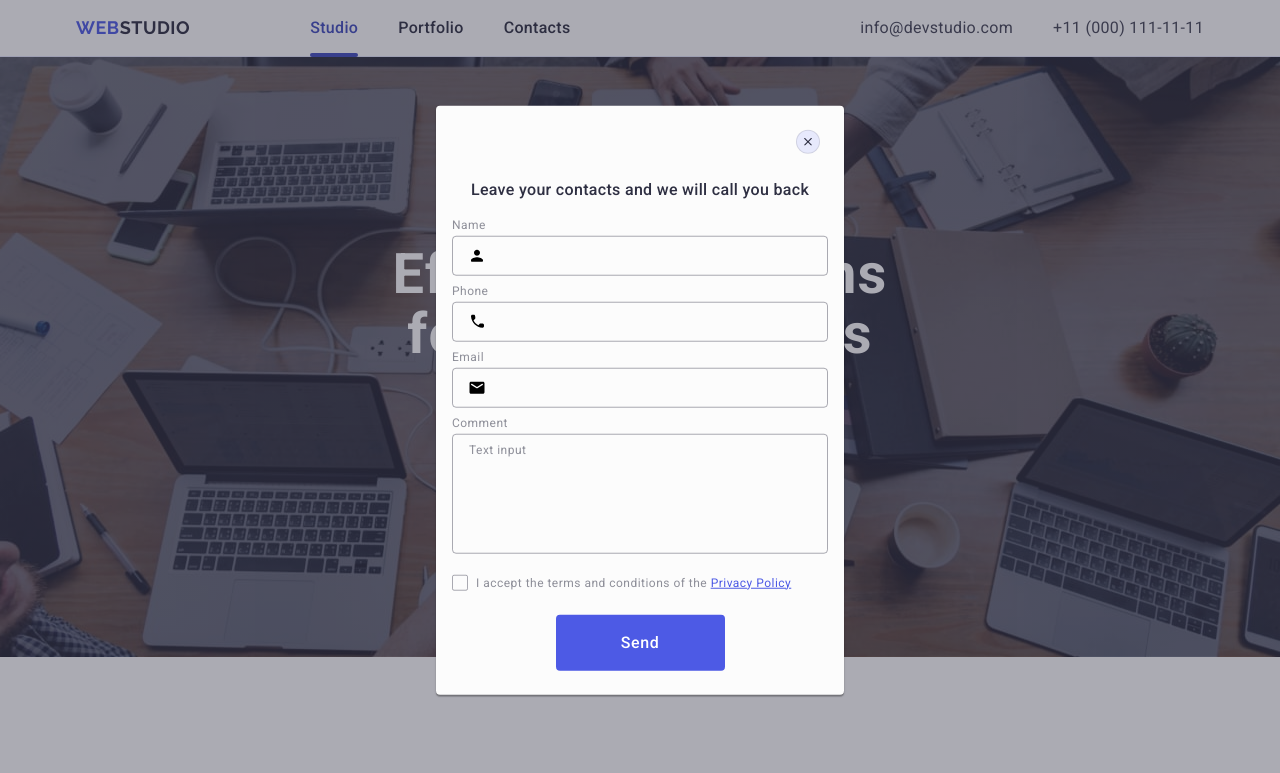
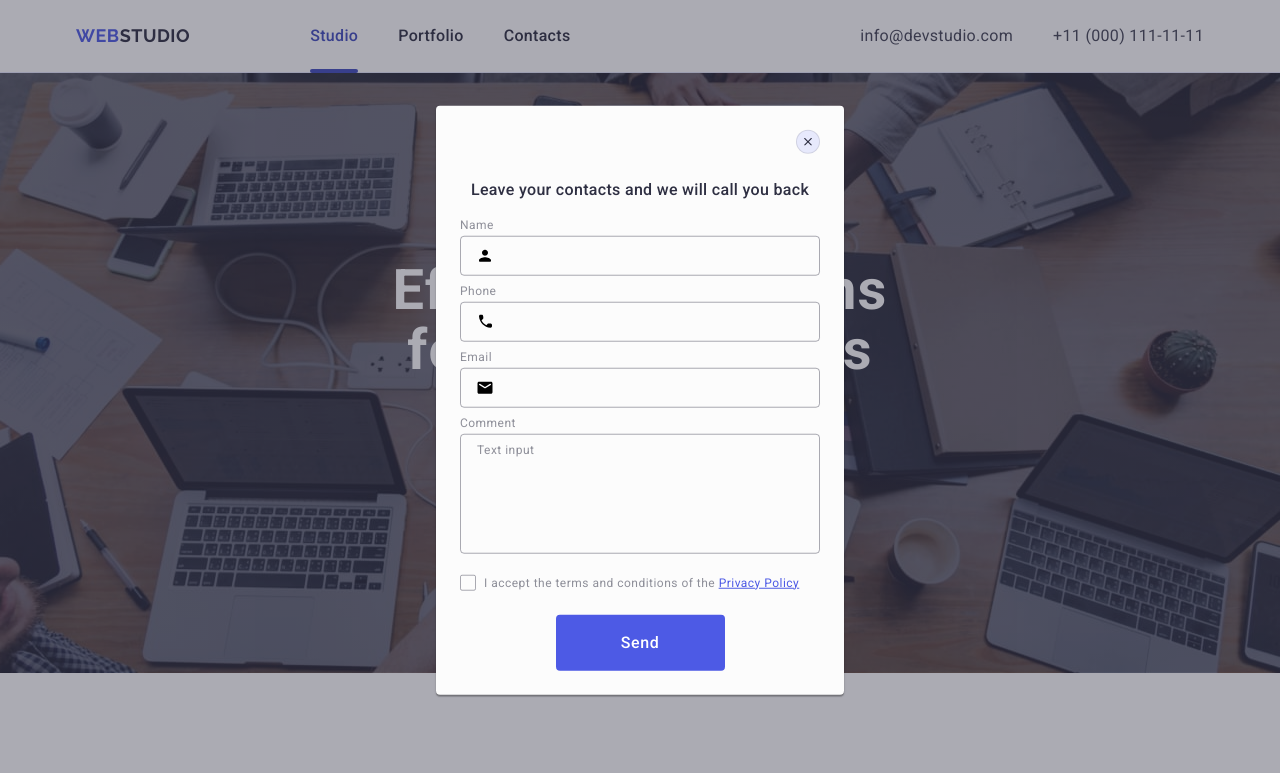
Before and after one commit to KuriataArtem/goit-markup-hw-06, a plain HTML site: page index.html in a window 1280 px wide. Both pictures are taken after a click on the button "Order Service". Shown: the top 773 px of the page. Drawn offline with nearby package versions, Linux system fonts and the light colour scheme.

Commit message:
head plus team plus pickt

```diff
--- a/css/styles.css
+++ b/css/styles.css
@@ -128,7 +128,7 @@ button {
   .page-nav .link-studio {
     position: relative;
     display: block;
-    padding: 16px 0;
+    padding: 24px 0;
     font-size: 16px;
     line-height: 1.5;
     letter-spacing: 0.02em;
@@ -141,7 +141,7 @@ button {
   .page-nav .link {
     position: relative;
     display: block;
-    padding: 16px 0;
+    padding: 24px 0;
     font-size: 16px;
     line-height: 1.5;
     letter-spacing: 0.02em;
@@ -620,7 +620,7 @@ button {
           rgba(46, 47, 66, 0.7),
           rgba(46, 47, 66, 0.7)
         ),
-        url('../images/header/people-office.jpg');
+        url('../images/header/people-office@2x.jpg');
     }
   }
 
@@ -918,6 +918,8 @@ textarea {
   .modal {
     min-height: 584px;
     width: 408px;
+    padding-left: 24px;
+    padding-right: 24px;
   }
 }
 
@@ -1045,7 +1047,7 @@ textarea {
   align-items: center;
   flex-direction: column;
   flex-wrap: wrap;
-  gap: 24px;
+  gap: 74px;
 }
 
 .our-team-item {
```
